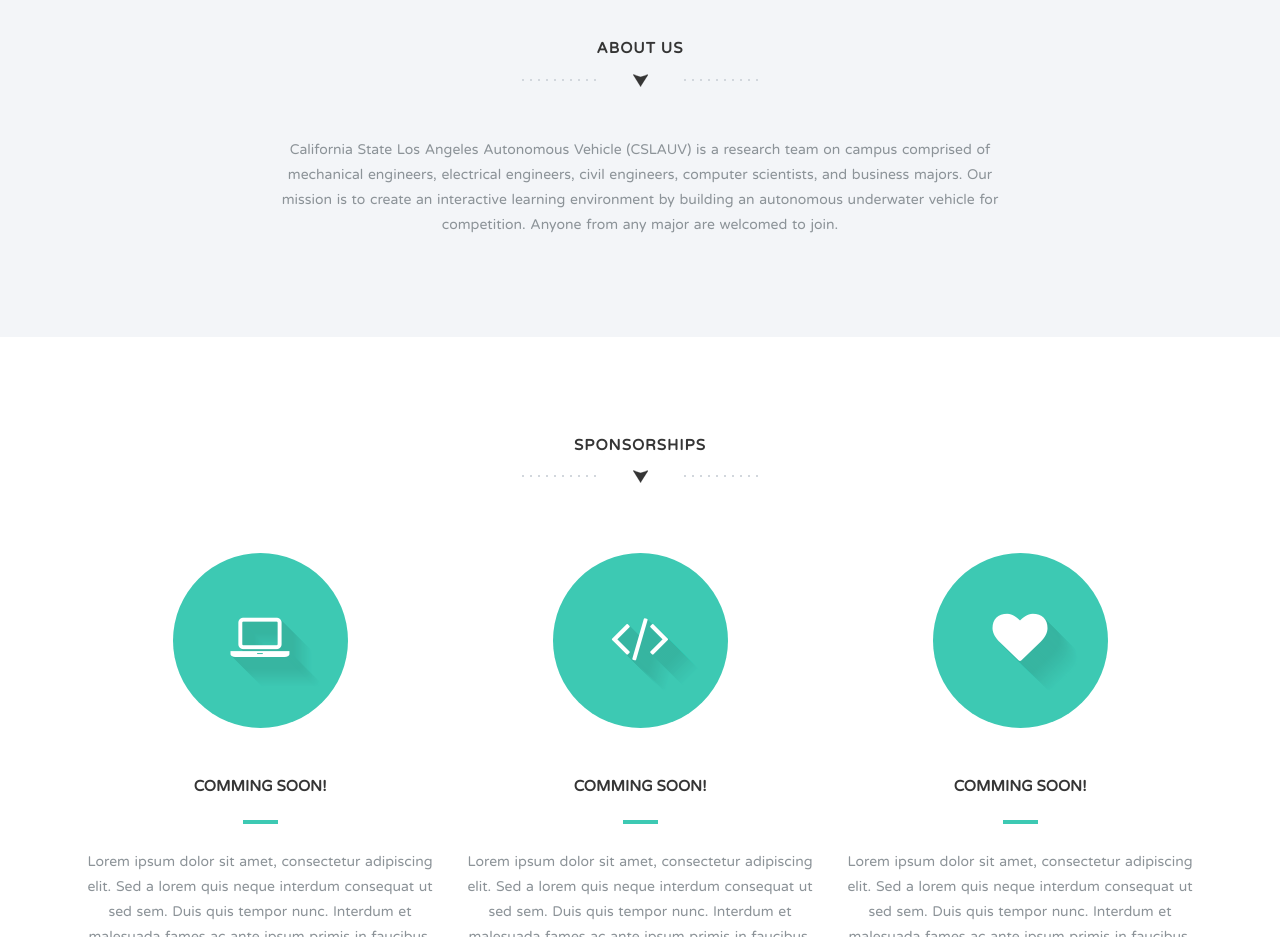
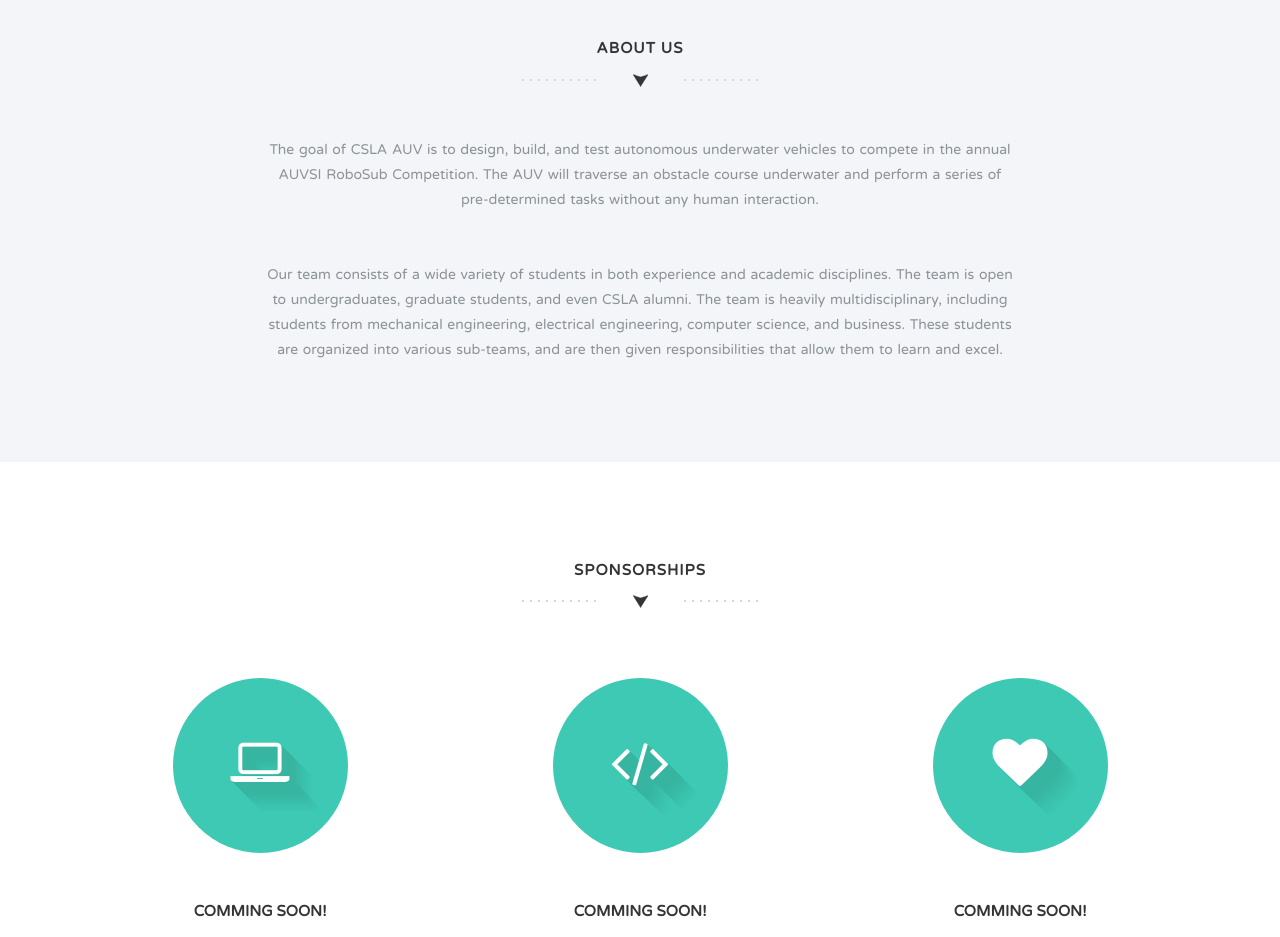
Before and after one commit to cslauv/webdev, a plain HTML site: page CSLAUV Original/index.html in a window 1280 px wide. Shown: the part 1060-1997 px from the top of the page. Drawn offline with nearby package versions, Linux system fonts and the light colour scheme.

Commit message:
About Us Content
About us updated

```diff
--- a/CSLAUV Original/index.html
+++ b/CSLAUV Original/index.html
@@ -79,7 +79,12 @@
             <div class="row">
               <div class="col-md-8 col-md-offset-2 wp1">
                 <h1 class="arrow">About Us</h1>
-                <p>California State Los Angeles Autonomous Vehicle (CSLAUV) is a research team on campus comprised of mechanical engineers, electrical engineers, civil engineers, computer scientists, and business majors. Our mission is to create an interactive learning environment by building an autonomous underwater vehicle for competition. Anyone from any major are welcomed to join. </p>
+                <p>
+					The goal of CSLA AUV is to design, build, and test autonomous underwater vehicles to compete in the annual AUVSI RoboSub Competition. The AUV will traverse an obstacle course underwater and perform a series of pre-determined tasks without any human interaction.
+				</p>
+				<p>
+					Our team consists of a wide variety of students in both experience and academic disciplines. The team is open to undergraduates, graduate students, and even CSLA alumni. The team is heavily multidisciplinary, including students from mechanical engineering, electrical engineering, computer science, and business. These students are organized into various sub-teams, and are then given responsibilities that allow them to learn and excel.
+				</p>
               </div>
             </div>
 
```
